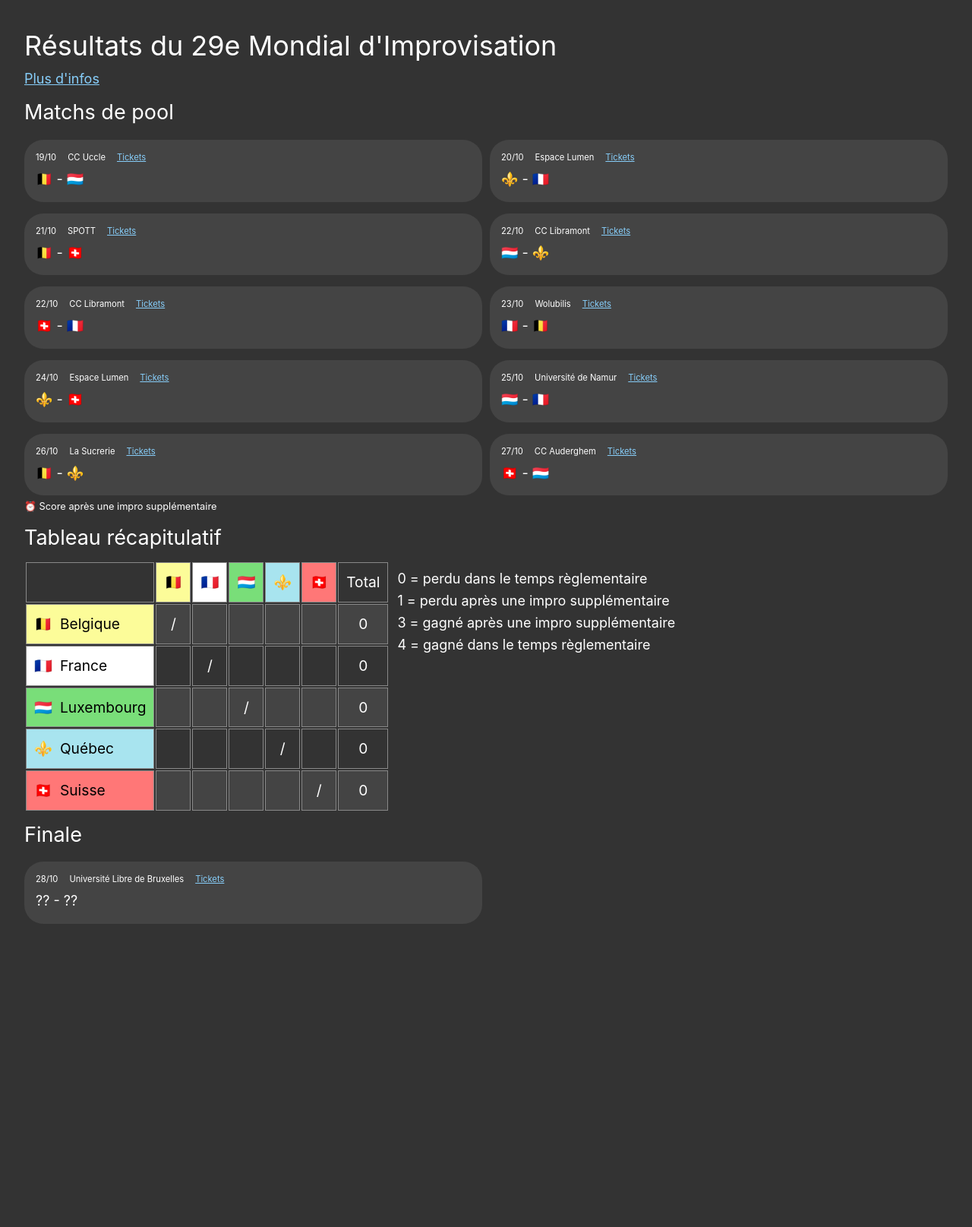
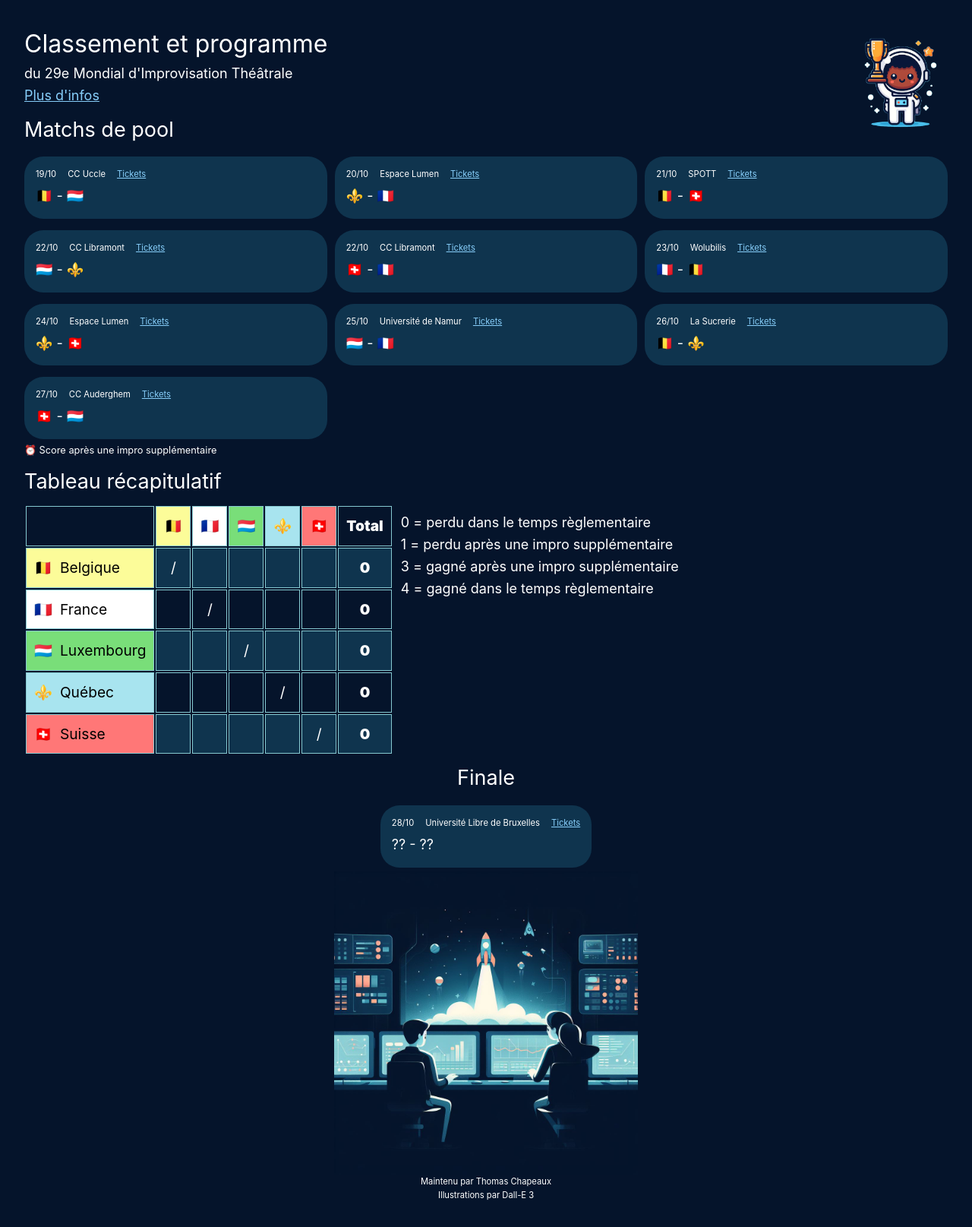
Before and after one commit to tchapeaux/mondial-impro-2023-resultats, a Vue app: page / in a window 1280 px wide. Shown: the whole page at 76% size. Before the commit the page ends 1253 px from the top, so only its background shows below. Built offline with nearby package versions, Linux system fonts and the light colour scheme.

Commit message:
imp: used Dall-E 3 for some illustrations baby

```diff
--- a/src/App.vue
+++ b/src/App.vue
@@ -18,9 +18,11 @@ if (new URLSearchParams(window.location.search).get('fakeData')) {
 </script>
 
 <template>
-  <h1>Résultats du 29e Mondial d'Improvisation</h1>
+  <img class="header-pic" aria-role="none" src="../public/dall-e-3-chibi-astro.png" />
+  <h1 class="hero-title">Classement et programme</h1>
+  <p class="hero-sub">du 29e Mondial d'Improvisation Théâtrale</p>
 
-  <a href="https://www.fbia.be/mondial-2023/" target="_blank">Plus d'infos</a>
+  <p><a href="https://www.fbia.be/mondial-2023/" target="_blank">Plus d'infos</a></p>
 
   <h2>Matchs de pool</h2>
   <ul class="match-list">
@@ -43,21 +45,44 @@ if (new URLSearchParams(window.location.search).get('fakeData')) {
     </ul>
   </div>
 
-  <h2>Finale</h2>
+  <div class="finale-section">
+    <h2>Finale</h2>
+    <MatchRow :match="RESULTS.finale" />
+  </div>
 
-  <ul class="match-list">
-    <MatchRow :match="RESULTS.finale" />
-  </ul>
+  <img
+    class="footer-img"
+    aria-role="none"
+    src="../public/dall-e-3-illustration-control-room.jpeg"
+  />
+  <p class="footer-text">Maintenu par Thomas Chapeaux<br />Illustrations par Dall-E 3</p>
 </template>
 
 <style scoped>
+.header-pic {
+  position: absolute;
+  width: 150px;
+  right: 20px;
+}
+
+h1.hero-title {
+  font-size: 2rem;
+  /* leave room for header pic */
+  width: calc(100% - 150px);
+}
+
+.hero-sub {
+  /* leave room for header pic */
+  width: calc(100% - 150px);
+}
+
 ul.match-list {
   list-style: none;
   padding: 0;
   margin: 0;
 
   display: grid;
-  grid-template-columns: 1fr 1fr;
+  grid-template-columns: 1fr;
   row-gap: 5px;
   column-gap: 10px;
 }
@@ -83,13 +108,34 @@ h2 {
   margin: 10px 0;
 }
 
-@media (max-width: 600px) {
-  h1 {
-    font-size: 2rem;
-  }
-
+@media (min-width: 600px) {
   ul.match-list {
-    grid-template-columns: 1fr;
+    grid-template-columns: 1fr 1fr;
   }
 }
+
+@media (min-width: 900px) {
+  ul.match-list {
+    grid-template-columns: 1fr 1fr 1fr;
+  }
+}
+
+.finale-section {
+  align-self: center;
+  display: flex;
+  flex-direction: column;
+  align-items: center;
+}
+
+.footer-img {
+  width: 100%;
+  max-width: 400px;
+  align-self: center;
+}
+
+.footer-text {
+  font-size: 0.7rem;
+  width: 100%;
+  text-align: center;
+}
 </style>
--- a/src/assets/base.css
+++ b/src/assets/base.css
@@ -1,7 +1,9 @@
 /* semantic color variables for this project */
 :root {
   --color-text: white;
-  --color-background: #333333;
+  --color-background: #05142b;
+  --dark-secondary: #0f344e;
+  --light-secondary: #86c9d1;
 }
 
 *,
--- a/src/assets/main.css
+++ b/src/assets/main.css
@@ -1,6 +1,9 @@
 @import './base.css';
 
 #app {
+  display: flex;
+  flex-direction: column;
+
   max-width: 1280px;
   margin: 0 auto;
   padding: 2rem;
--- a/src/components/MatchRow.vue
+++ b/src/components/MatchRow.vue
@@ -76,7 +76,7 @@ li {
   display: flex;
   flex-direction: column;
   gap: 5px;
-  background-color: #444444;
+  background-color: var(--dark-secondary);
   border-radius: 25px;
 }
 
--- a/src/components/RecapTable.vue
+++ b/src/components/RecapTable.vue
@@ -85,6 +85,14 @@ td:first-child {
   text-align: left;
 }
 
+td:last-child {
+  font-weight: 900;
+}
+
+th:last-child {
+  font-weight: 900;
+}
+
 .row-name {
   margin-left: 10px;
 }
@@ -96,7 +104,6 @@ td:first-child {
 }
 
 table.recap-scores {
-  font-weight: 700;
   font-size: 1.2rem;
 }
 
@@ -105,16 +112,12 @@ table.recap-scores tr {
 }
 
 table.recap-scores tr:nth-child(even) {
-  background-color: #444;
-}
-
-.recap-scores th {
-  padding: 10px 0;
+  background-color: var(--dark-secondary);
 }
 
 .recap-scores th,
 .recap-scores td {
   padding: 10px;
-  border: 1px solid #888;
+  border: 1px solid var(--light-secondary);
 }
 </style>
```
Also changed, not shown: public/dall-e-3-chibi-astro.png (added), public/dall-e-3-illustration-control-room.jpeg (added).
